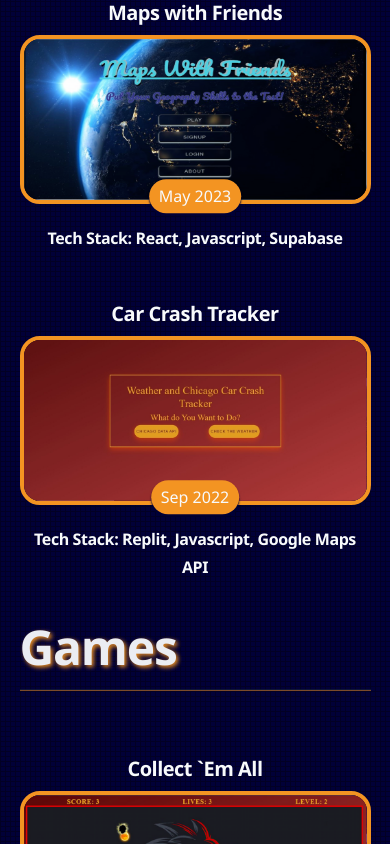
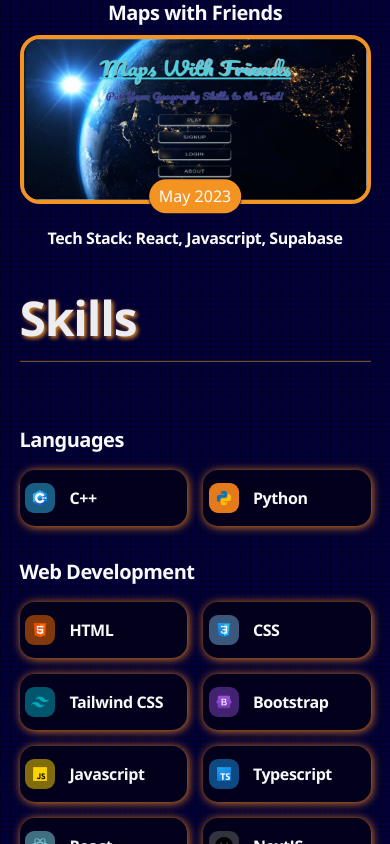
Before and after one commit to famfrank1298/famfrank, a Next.js app: page / in a window 390 px wide. Shown: the part 3488-4332 px from the top of the page. Built offline with nearby package versions, Linux system fonts and the light colour scheme.

Commit message:
update the view of replit projects to not show up on non desktop platform

```diff
--- a/src/components/Ventures/projects.tsx
+++ b/src/components/Ventures/projects.tsx
@@ -4,6 +4,7 @@
 
 export default function Projects() {
   const shortDate = useMediaQuery("(max-width: 880px)");
+  const isTablet = useMediaQuery("(min-width: 750px)");
 
   return (
     <div id="projects">
@@ -45,6 +46,8 @@
           stack="React, Javascript, Supabase"
           shortDesc="GeoGuesser with AI Assistance"
         />
+        {isTablet ? (
+          <div>
             <Card
               title="Car Crash Tracker"
               imgLink="/projectSC/cct_sc.png"
@@ -55,13 +58,19 @@
               shortDesc="Car Crash and Weather Tracker"
             />
           </div>
+        ) : (
+          <></>
+        )}
+      </div>
+      {isTablet ? (
+        <div>
           <h1 className="section-title">Games</h1>
           <hr className="border-line" />
           <div className="project-grid">
             <Card
               title="Collect `Em All"
               imgLink="/projectSC/dbz_sc.png"
-          desc="Mini Arrow Game where you collect the dragon balls while avoiding obstacles"
+              desc="Simple mini arrow game where you collect the dragon balls while avoiding obstacles"
               date={shortDate ? "Oct 2022" : "October 2022"}
               stack="Replit, Javascript, CSS"
               webLink="https://famfrank1298.github.io/Dragon_Ball_Game/"
@@ -70,5 +79,9 @@
             />
           </div>
         </div>
+      ) : (
+        <></>
+      )}
+    </div>
   );
 }
```
Lines whose indentation alone changed are shown as unchanged.
